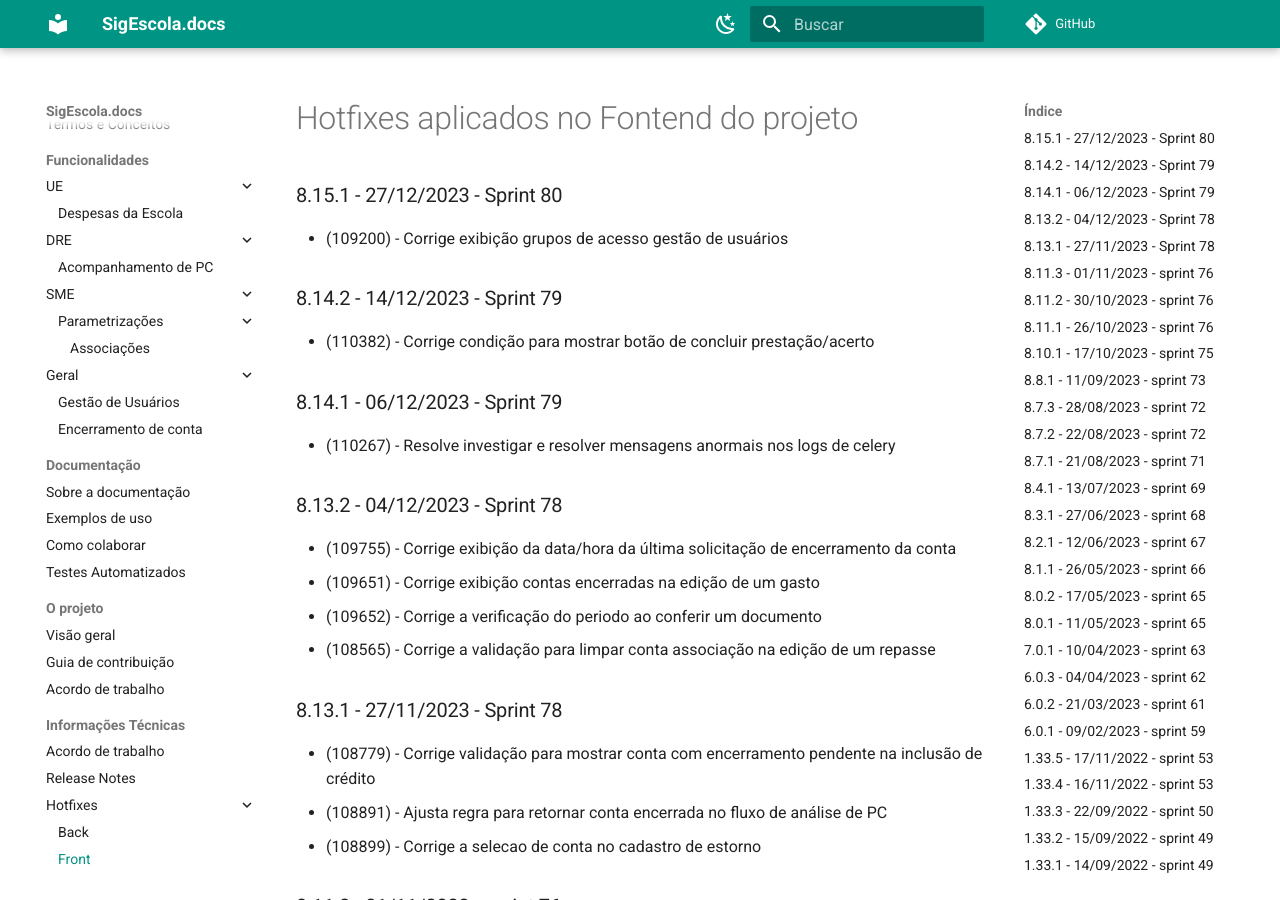
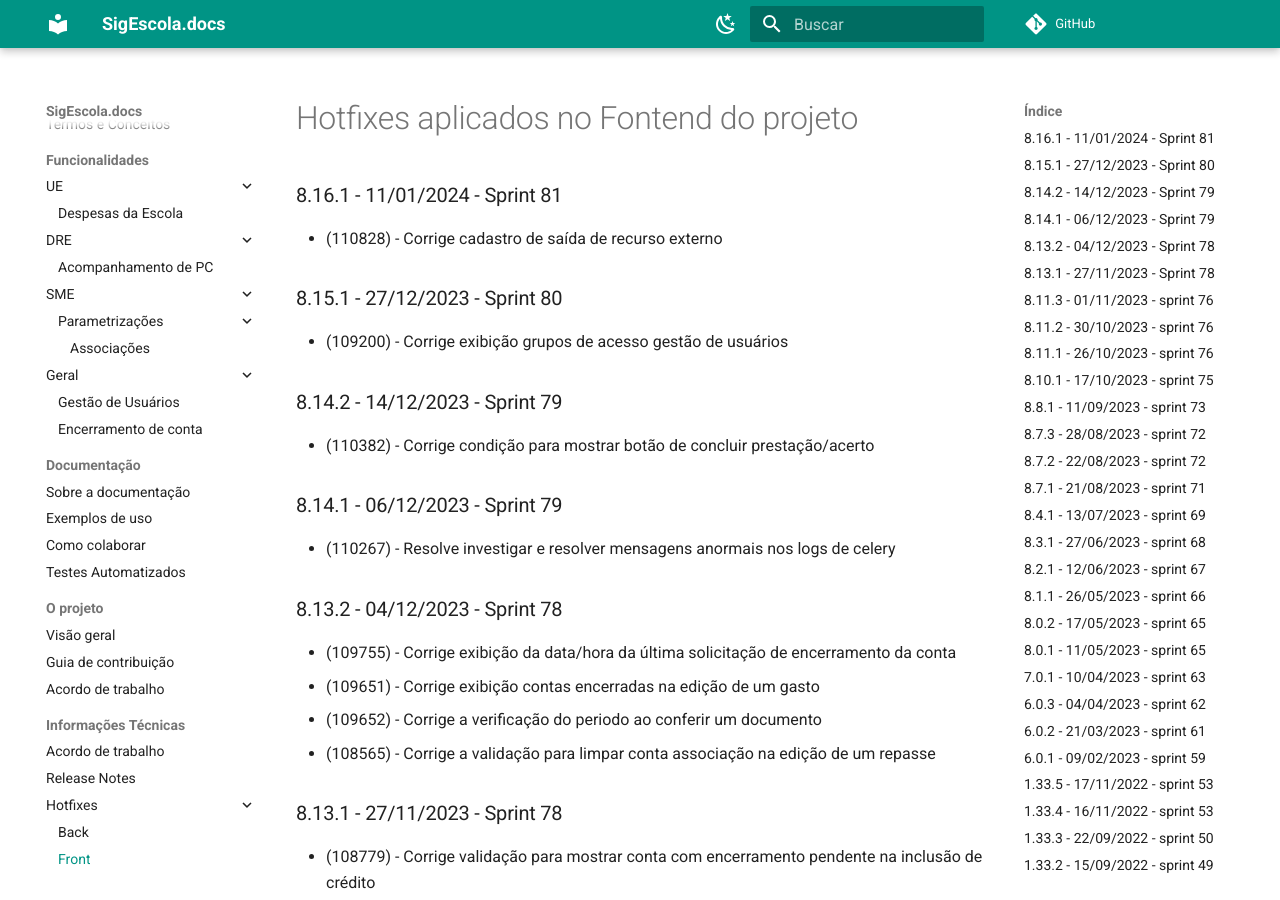
Before and after one commit to prefeiturasp/SME-PTRF-Docs, an MkDocs documentation site: the page built from docs/projeto/hotfixes_front.md, in a window 1280 px wide and 900 px high. Built offline with MkDocs 1.6.1 and Material for MkDocs 9.7.7, drawn with Linux system fonts in a browser that asks for light colours; comment, search, counter and statistics services are not loaded.

Commit message:
Update hotfixes_front.md

```diff
--- a/docs/projeto/hotfixes_front.md
+++ b/docs/projeto/hotfixes_front.md
@@ -1,4 +1,7 @@
 # Hotfixes aplicados no Fontend do projeto
+
+### 8.16.1 - 11/01/2024 - Sprint 81
+* (110828) - Corrige cadastro de saída de recurso externo
 
 ### 8.15.1 - 27/12/2023 - Sprint 80
 * (109200) - Corrige exibição grupos de acesso gestão de usuários
```
